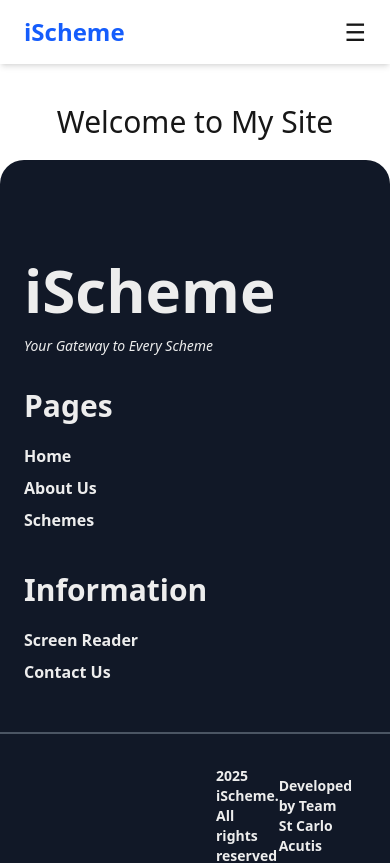
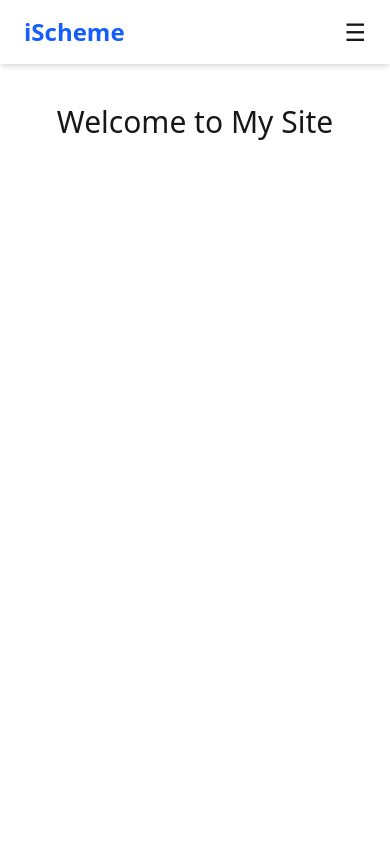
Before and after one commit to AssassinMaeve/iScheme, a Next.js app: page / in a window 390 px wide. Shown: the top 863 px of the page. Built offline with nearby package versions, Linux system fonts and the light colour scheme.

Commit message:
navbar updated: solved errors and responsive

```diff
--- a/src/app/page.tsx
+++ b/src/app/page.tsx
@@ -5,7 +5,7 @@ export default function Home() {
   return (
     <div className="flex flex-col min-h-screen">
       <NavBar/>
-      <main className="flex-grow">
+      <main className="flex-grow min-h-screen">
 
 
 
```
